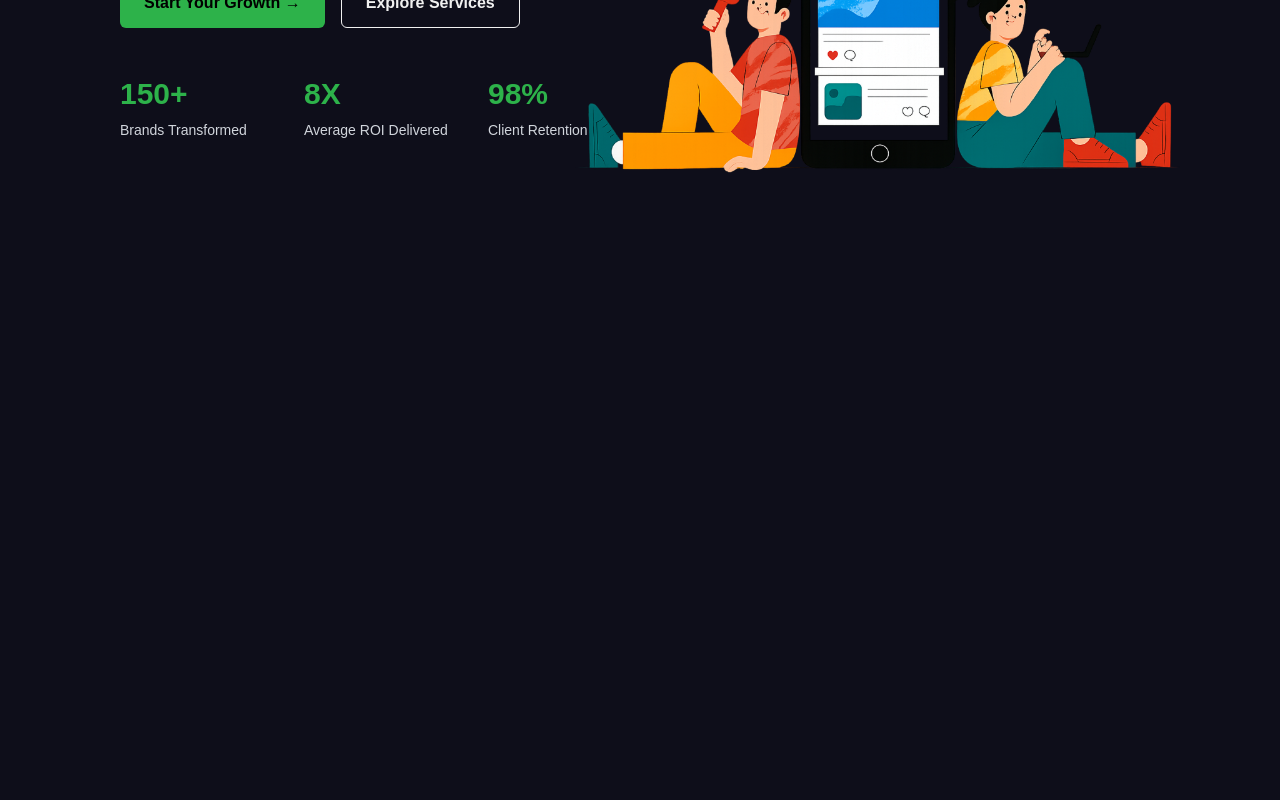
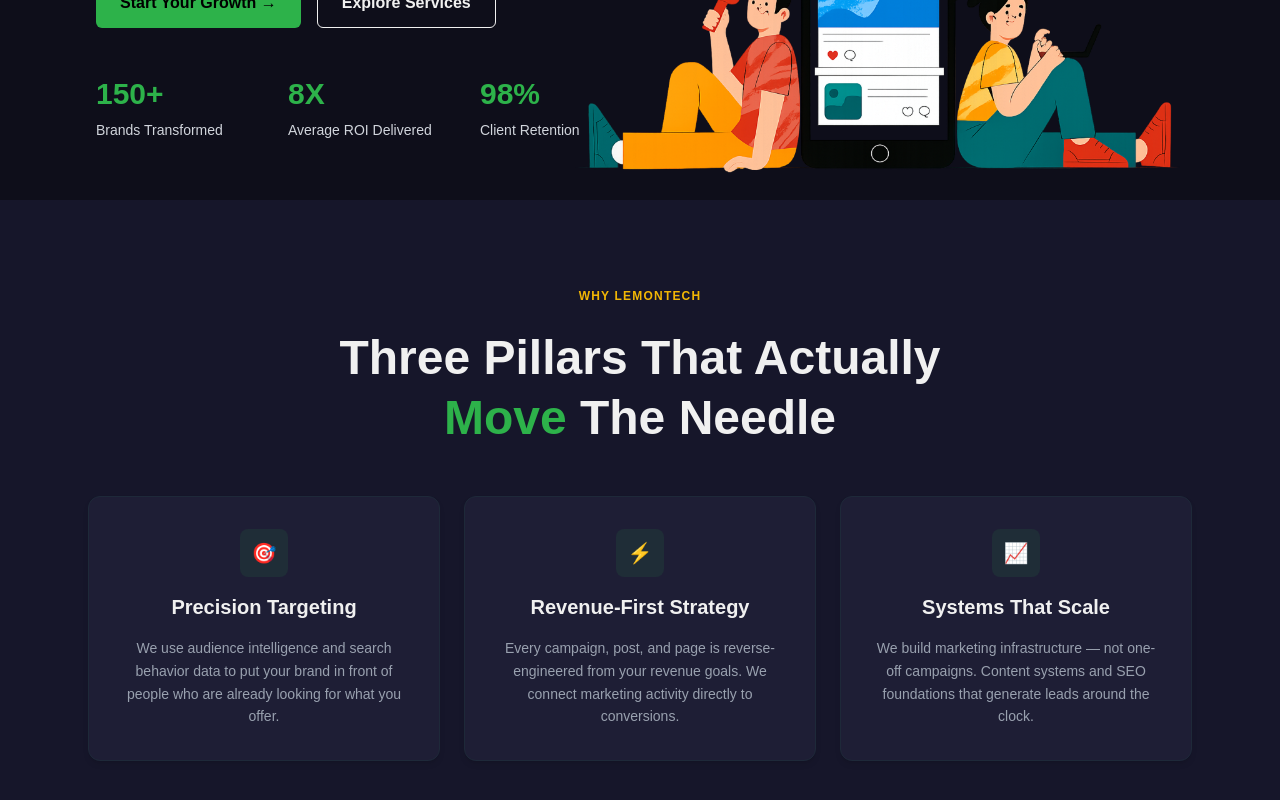
Before and after one commit to Nitasubedi/lemonTech, a Next.js app: page / in a window 1280 px wide. Shown: the part 590-1390 px from the top of the page. Before the commit the page ends 800 px from the top, so only its background shows below. Built offline with nearby package versions, Linux system fonts and the light colour scheme.

Commit message:
feature: about section

```diff
--- a/app/globals.css
+++ b/app/globals.css
@@ -3,6 +3,8 @@
 :root {
   --background: #0E0E1A;
   --foreground: #ffffff;
+  --background-secondary: #16162A;
+  --background-card: #1E1E35;
   --text-gray:#ACACB6 ;
   --text-white: #F0F0F0;
   --text-black: #000000;
--- a/app/page.tsx
+++ b/app/page.tsx
@@ -1,11 +1,13 @@
 import React from 'react'
-import Hero from '@/components/dashboard/Hero'
+import Hero from '@/components/dashboard/Hero';
+import About from '@/components/dashboard/About';
 
 
 const Home = () => {
   return (
-    <main className="flex flex-col items-center justify-between max-w-6xl mx-auto px-4 sm:px-6 lg:px-8">
+    <main className="flex flex-col items-center justify-between">
       <Hero />
+      <About />
     </main>
   )
 }
--- /dev/null
+++ b/components/dashboard/About.tsx
@@ -0,0 +1,82 @@
+import React from 'react'
+
+// 1. Define the TypeScript interface for the card data
+interface PillarItem {
+    id: number;
+    icon: string;
+    title: string;
+    description: string;
+}
+
+// 2. Create the dynamic data array
+const PILLARS_DATA: PillarItem[] = [
+    {
+        id: 1,
+        icon: '🎯',
+        title: 'Precision Targeting',
+        description: 'We use audience intelligence and search behavior data to put your brand in front of people who are already looking for what you offer.'
+    },
+    {
+        id: 2,
+        icon: '⚡',
+        title: 'Revenue-First Strategy',
+        description: 'Every campaign, post, and page is reverse-engineered from your revenue goals. We connect marketing activity directly to conversions.'
+    },
+    {
+        id: 3,
+        icon: '📈',
+        title: 'Systems That Scale',
+        description: 'We build marketing infrastructure — not one-off campaigns. Content systems and SEO foundations that generate leads around the clock.'
+    }
+];
+
+const About = () => {
+    return (
+        <section className='bg-(--background-secondary) w-full'>
+            <div className='container max-w-6xl mx-auto flex flex-col gap-12 px-6 py-10 md:py-16 lg:py-20'>
+                {/* Header Content Group */}
+                <div className='flex flex-col items-center text-center max-w-2xl mx-auto'>
+                    <p className="inline-flex items-center gap-2 mb-4 px-4 py-2  text-xs font-bold uppercase tracking-widest text-(--lemon-yellow)">
+                        {/* <span className="w-2 h-2 rounded-full bg-(--lemon-yellow)"></span> */}
+                        Why LemonTech
+                    </p>
+                    <h2 className='text-3xl font-bold leading-tight text-(--text-white) sm:text-4xl md:text-5xl'>
+                        Three Pillars That Actually <span className='text-(--lemon-green)'>Move</span> The Needle
+                    </h2>
+                </div>
+
+                {/* Responsive Cards Grid */}
+                <div className='grid grid-cols-1 md:grid-cols-3 gap-6'>
+
+                    {/* 3. Map over the dynamic array */}
+                    {PILLARS_DATA.map((pillar) => (
+                        <div
+                            key={pillar.id}
+                            className='flex flex-col items-center text-center gap-4 p-8 border border-gray-800 rounded-xl bg-(--background-card) shadow-md backdrop-blur-sm hover:border-(--lemon-green)/50 transition duration-300'
+                        >
+                            {/* Dynamic Icon */}
+                            <div className='w-12 h-12 rounded-lg bg-(--lemon-green)/10 flex items-center justify-center text-(--lemon-green) text-xl font-bold'>
+                                {pillar.icon}
+                            </div>
+
+                            {/* Dynamic Title */}
+                            <h3 className='text-xl font-semibold text-(--text-white)'>
+                                {pillar.title}
+                            </h3>
+
+                            {/* Dynamic Description */}
+                            <p className='text-sm leading-relaxed text-gray-400'>
+                                {pillar.description}
+                            </p>
+                        </div>
+                    ))}
+
+                </div>
+            </div>
+
+
+        </section>
+    )
+}
+
+export default About
--- a/components/dashboard/Hero.tsx
+++ b/components/dashboard/Hero.tsx
@@ -4,7 +4,7 @@ import Image from "next/image";
 
 const Hero = () => {
   return (
-    <section className="container mx-auto flex flex-col items-center justify-between gap-12 px-6 py-10 md:py-16 lg:flex-row lg:py-15">
+    <section className="container max-w-6xl mx-auto flex flex-col items-center justify-between gap-12 px-6 py-10 md:py-16 lg:flex-row lg:py-15  p sm:px-6 lg:px-8">
 
       {/* Left Content */}
       <div className="w-full lg:w-1/2 text-(--text-white)">
```
